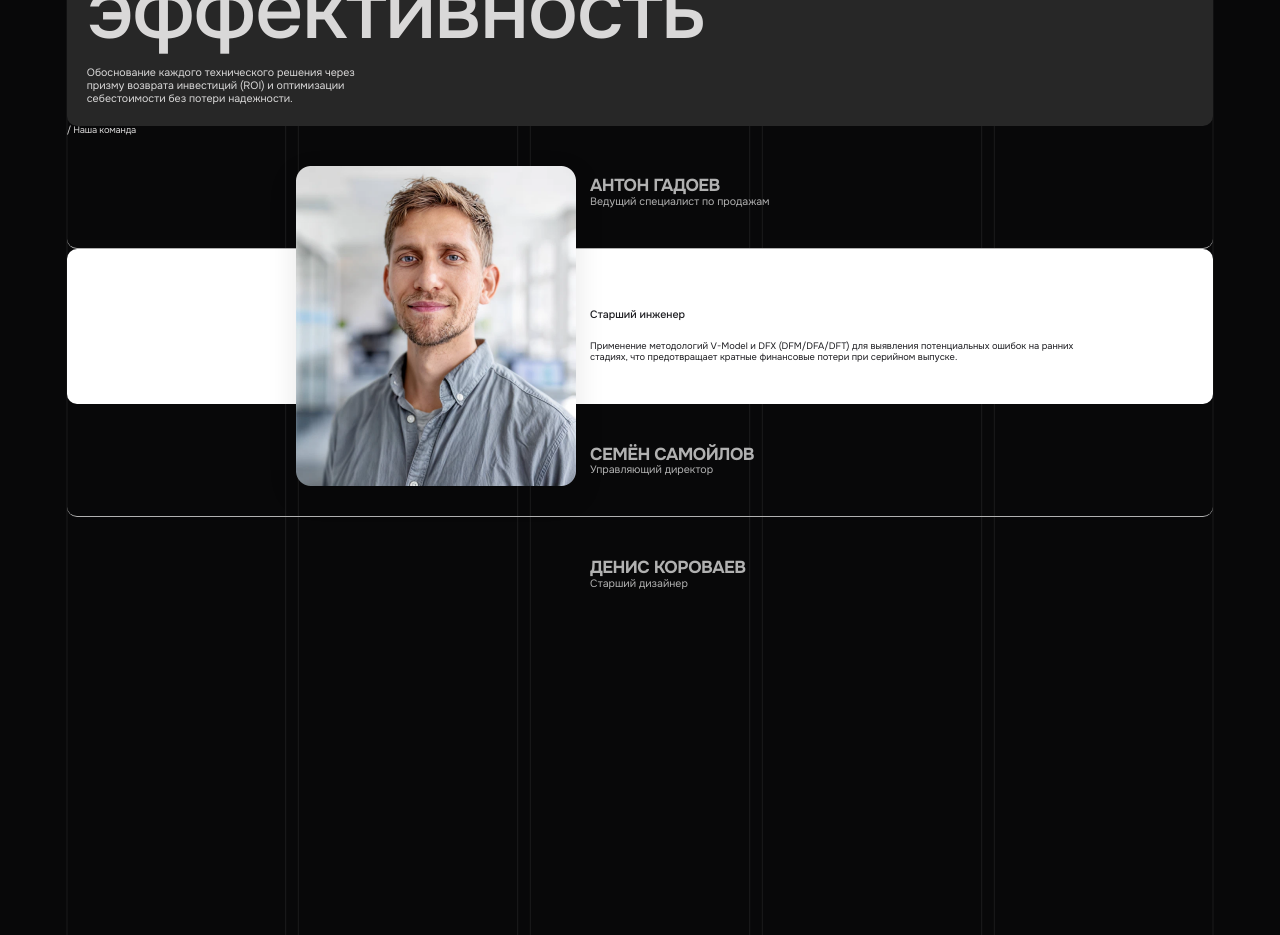
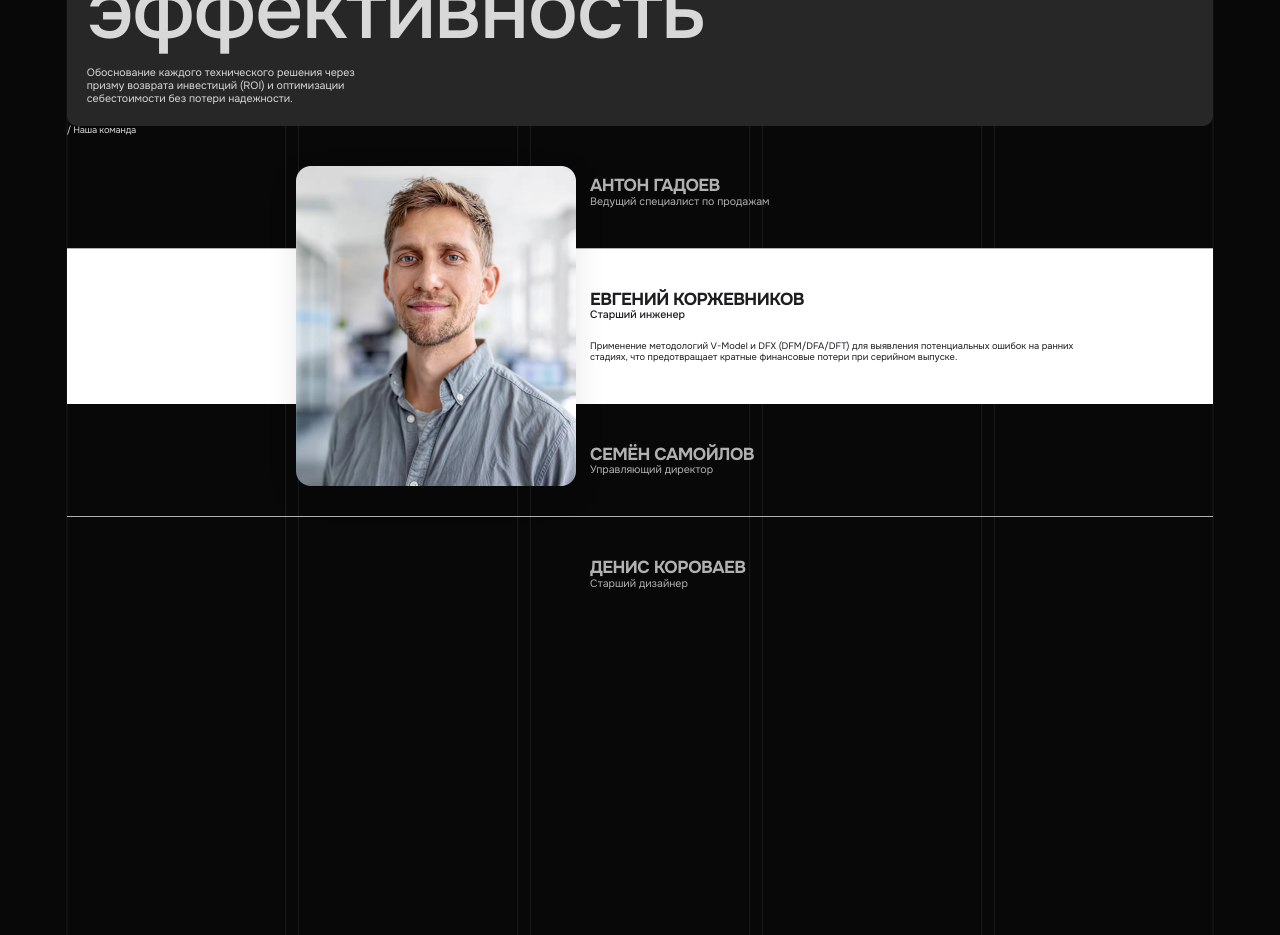
Before and after one commit to matilda081133-sketch/teh, a React (Vite) app: page /about in a window 1280 px wide. Shown: the part 3440-4375 px from the top of the page. Built offline with nearby package versions, Linux system fonts and the light colour scheme.

Commit message:
fix: remove border radius from active team row and replace broken webkit text fill with solid color to restore text visibility

```diff
--- a/src/components/AboutSection4.module.css
+++ b/src/components/AboutSection4.module.css
@@ -259,7 +259,6 @@
   display: flex;
   justify-content: flex-end;
   position: relative;
-  border-radius: var(--br-15);
 }
 .teamRow:last-child {
   border-bottom: none;
@@ -299,11 +298,7 @@
   transition: color 0.3s ease;
 }
 .teamRowActive .teamName {
-  background:
-    rgba(0, 0, 0, 0.2), rgba(0, 0, 0, 0.2), rgba(0, 0, 0, 0.2),
-    rgba(0, 0, 0, 0.2), rgba(0, 0, 0, 0.2), rgba(0, 0, 0, 0.2), #1e1e22;
-  -webkit-background-clip: text;
-  -webkit-text-fill-color: transparent;
+  color: #1e1e22;
 }
 .teamRole {
   font-size: var(--fs-16);
```
